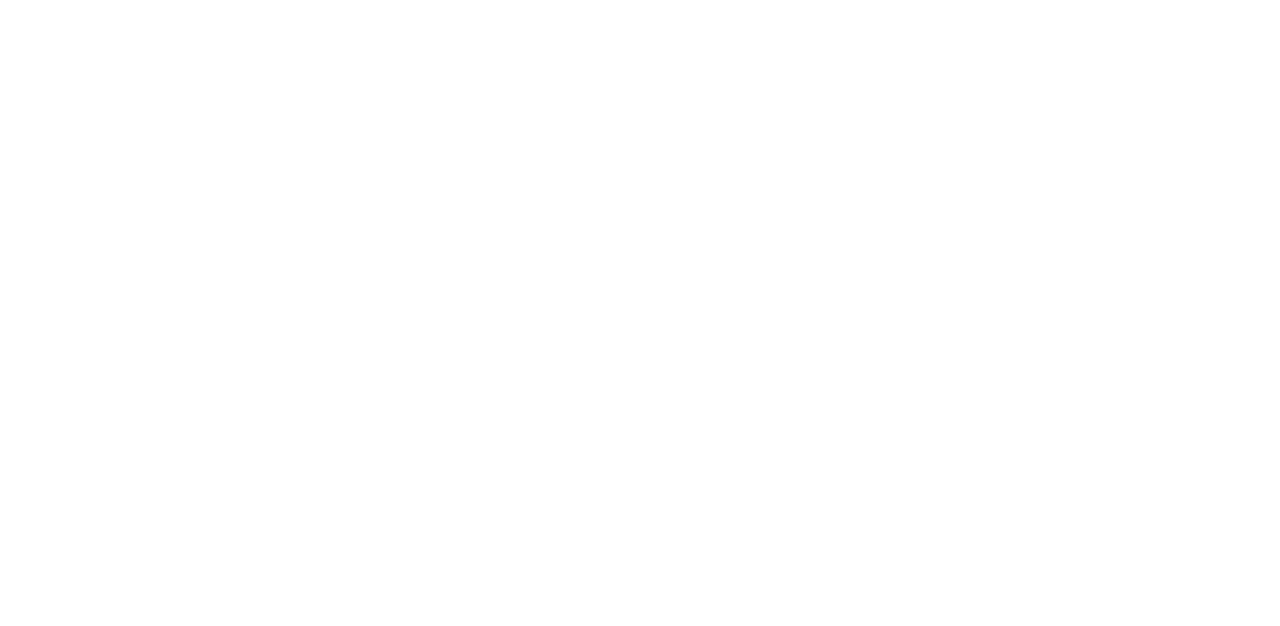
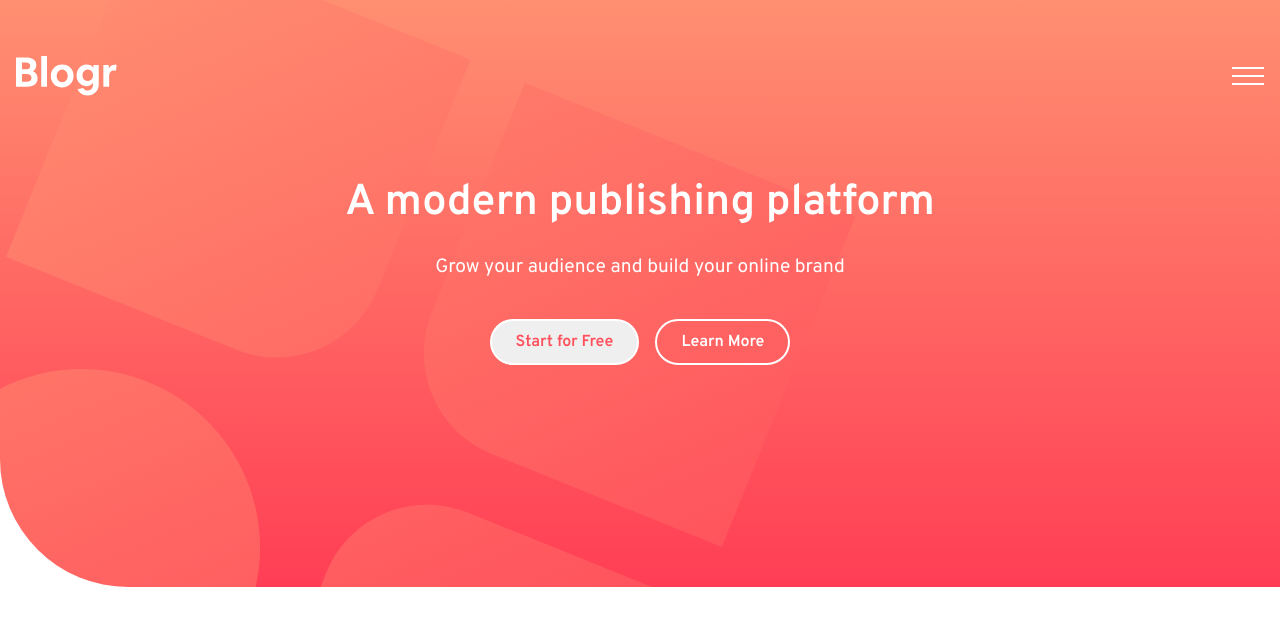
Before and after one commit to jonmc89/blogr-landing-page-main, a plain HTML site: page index.html in a window 1280 px wide. Drawn offline with Linux system fonts and the light colour scheme.

Commit message:
Header:
Header content and styling added.

Jon M

```diff
--- a/index.html
+++ b/index.html
@@ -19,5 +19,29 @@
         <link rel="stylesheet" href="style.css" />
         <title>Frontend Mentor | [Blogr]</title>
     </head>
-    <body></body>
+    <body>
+        <header>
+            <div class="main-header">
+                <img class="" src="./images/logo.svg" alt="logo" />
+                <img
+                    id="menuBtn"
+                    class="main-header-menu-btn"
+                    src="./images/icon-hamburger.svg"
+                    alt="menu icon"
+                />
+            </div>
+            <section class="hero-container">
+                <h1>A modern publishing platform</h1>
+                <p class="hero-text">
+                    Grow your audience and build your online brand
+                </p>
+                <div class="hero-btn-container">
+                    <button class="start-btn" type="button">
+                        Start for Free
+                    </button>
+                    <button class="learn-btn" type="button">Learn More</button>
+                </div>
+            </section>
+        </header>
+    </body>
 </html>
--- a/style.css
+++ b/style.css
@@ -23,3 +23,92 @@
     --gradient1: linear-gradient(#2d2e40, #3f4164);
     --gradient2: linear-gradient(#ff8f71, #ff3e55);
 }
+
+body {
+    font-family: "Overpass", Arial, Helvetica, sans-serif;
+}
+
+/* Main Styles */
+
+header {
+    background: url(./images/bg-pattern-intro-mobile.svg) -23rem -18rem / 90rem
+            no-repeat,
+        var(--gradient2);
+    border-bottom-left-radius: 8rem;
+    color: var(--white);
+    height: 36.7rem;
+    padding: 3.5rem 1rem;
+    position: relative;
+}
+
+.main-header {
+    align-items: center;
+    display: flex;
+    justify-content: space-between;
+    margin-block-end: 5rem;
+    z-index: 2;
+}
+
+.main-header-menu-btn {
+    cursor: pointer;
+}
+
+.hero-container {
+    text-align: center;
+    z-index: 2;
+}
+
+h1 {
+    font-size: 2.7rem;
+    font-weight: 600;
+    margin-block-end: 1.5rem;
+}
+
+.hero-text {
+    font-size: 1.2rem;
+    font-weight: 400;
+    margin-block-end: 2.5rem;
+}
+
+.hero-btn-container {
+    align-items: center;
+    display: flex;
+    justify-content: center;
+    gap: 1rem;
+}
+
+button {
+    border-radius: 2rem;
+    font-size: 1rem;
+    font-weight: 600;
+    font-family: "Overpass", Arial, Helvetica, sans-serif;
+    padding: 0.7rem 1.5rem;
+}
+
+.start-btn {
+    border: 0.15rem solid var(--white);
+    color: var(--red500);
+    cursor: pointer;
+    transition: border-color 0.2s ease-in-out, background-color 0.2s ease-in-out,
+        color 0.2s ease-in-out;
+}
+
+.start-btn:hover {
+    border-color: var(--red400);
+    background-color: var(--red400);
+    color: var(--white);
+}
+
+.learn-btn {
+    background-color: transparent;
+    border: 0.15rem solid var(--white);
+    color: var(--white);
+    transition: border-color 0.2s ease-in-out, background-color 0.2s ease-in-out,
+        color 0.2s ease-in-out;
+}
+
+.learn-btn:hover {
+    background-color: var(--white);
+    border-color: var(--white);
+    color: var(--red400);
+}
```
